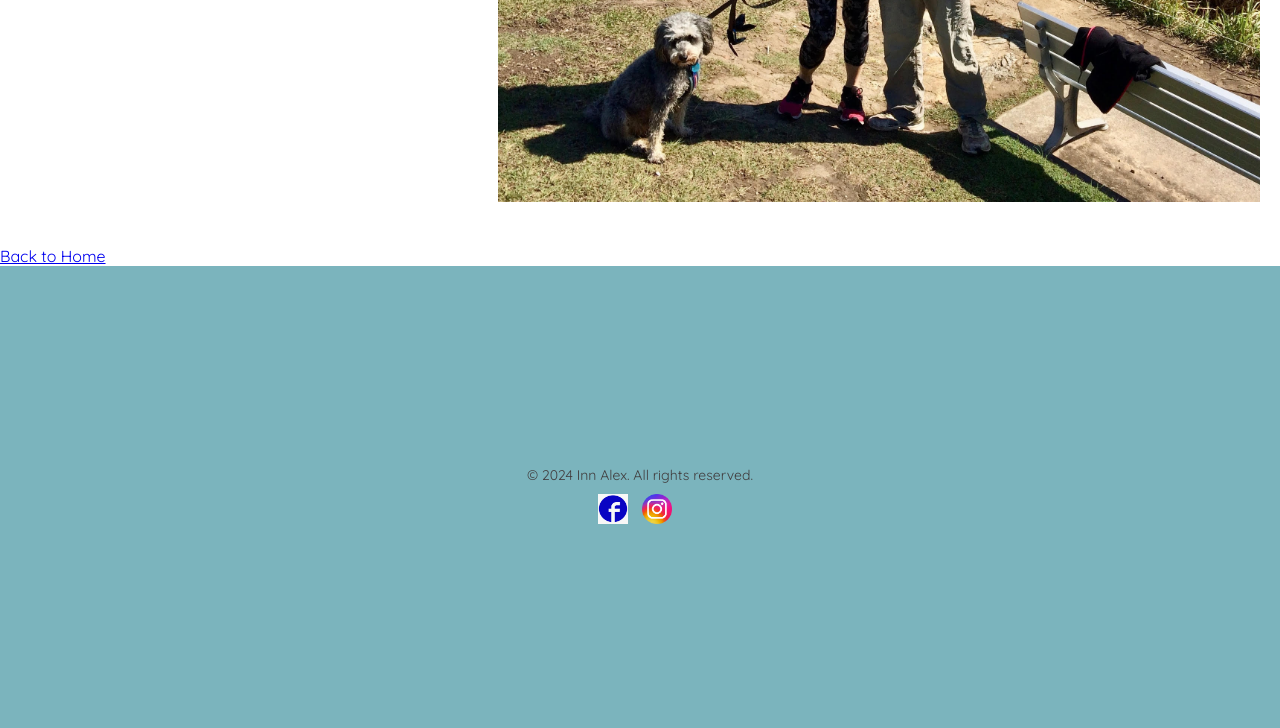
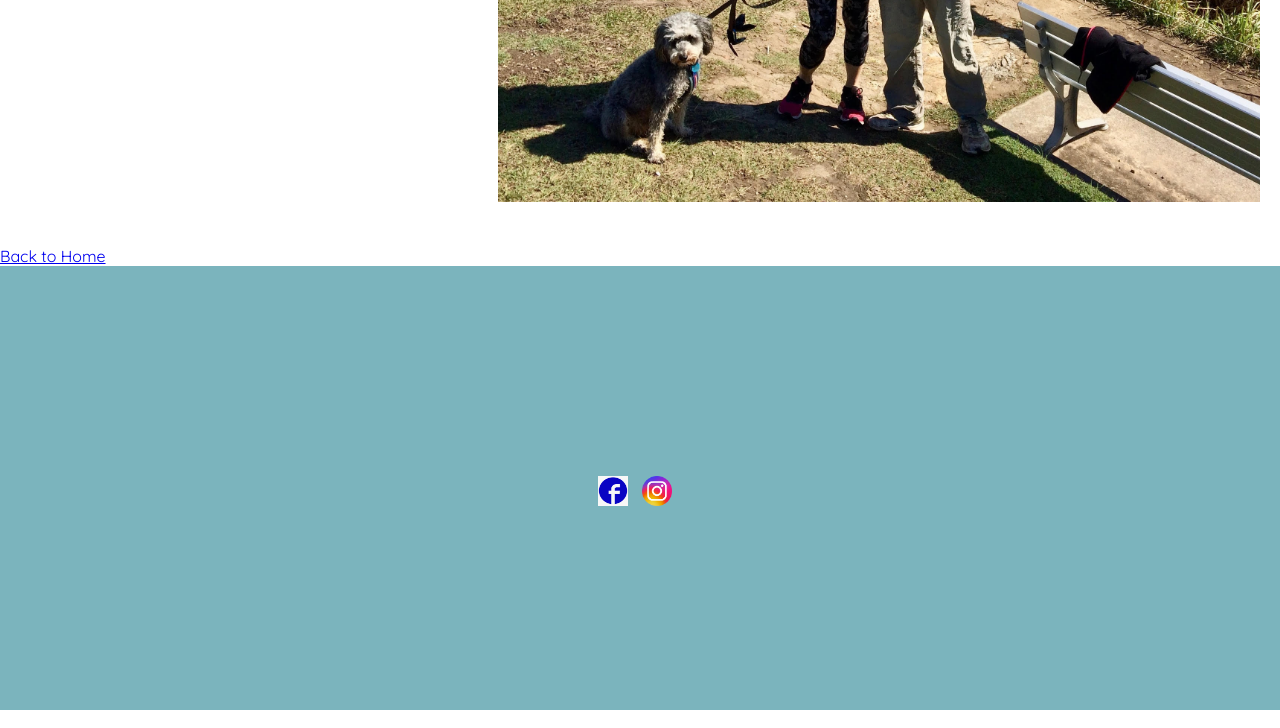
Before and after one commit to neilandsherie/neilandsherie.github.io, a plain HTML site: page about.html in a window 1280 px wide. Shown: the part 848-1576 px from the top of the page. Drawn offline with Linux system fonts and the light colour scheme; a web font is replaced by a local one.

Commit message:
footer update

```diff
--- a/about.html
+++ b/about.html
@@ -94,7 +94,6 @@
     <footer>
         <footer>
             <div class="container">
-                <p>&copy; 2024 Inn Alex. All rights reserved.</p>
                 <ul class="social-icons">
                     <li><a href="https://www.facebook.com/profile.php?id=61557920067611" target="_blank"><img
                                 src="./resources/images/facey.png" alt="Facebook"></a></li>
```
Also changed, not shown: accom_unit1.html (+0 -1 lines), accom_unit2.html (+0 -1 lines).
